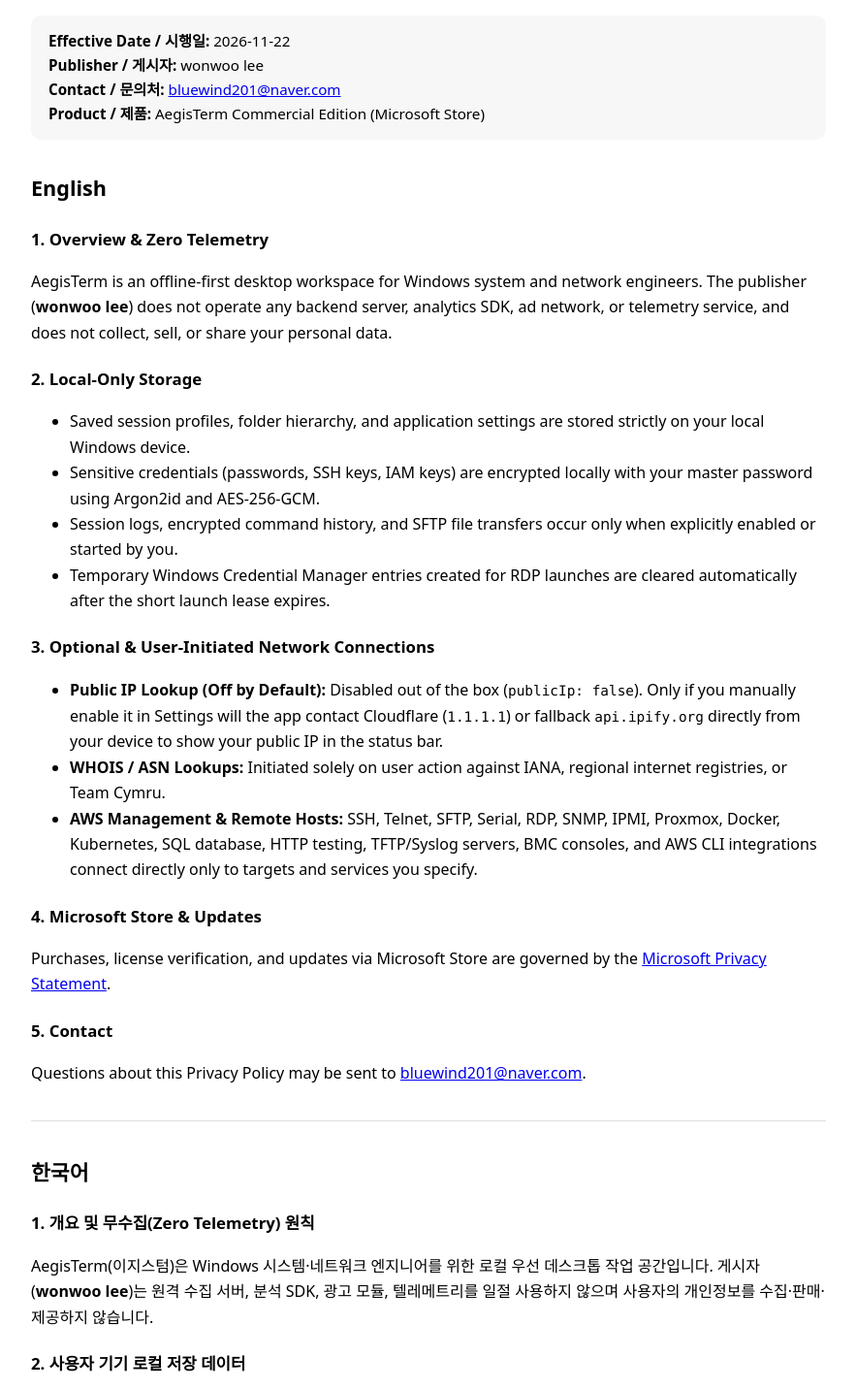
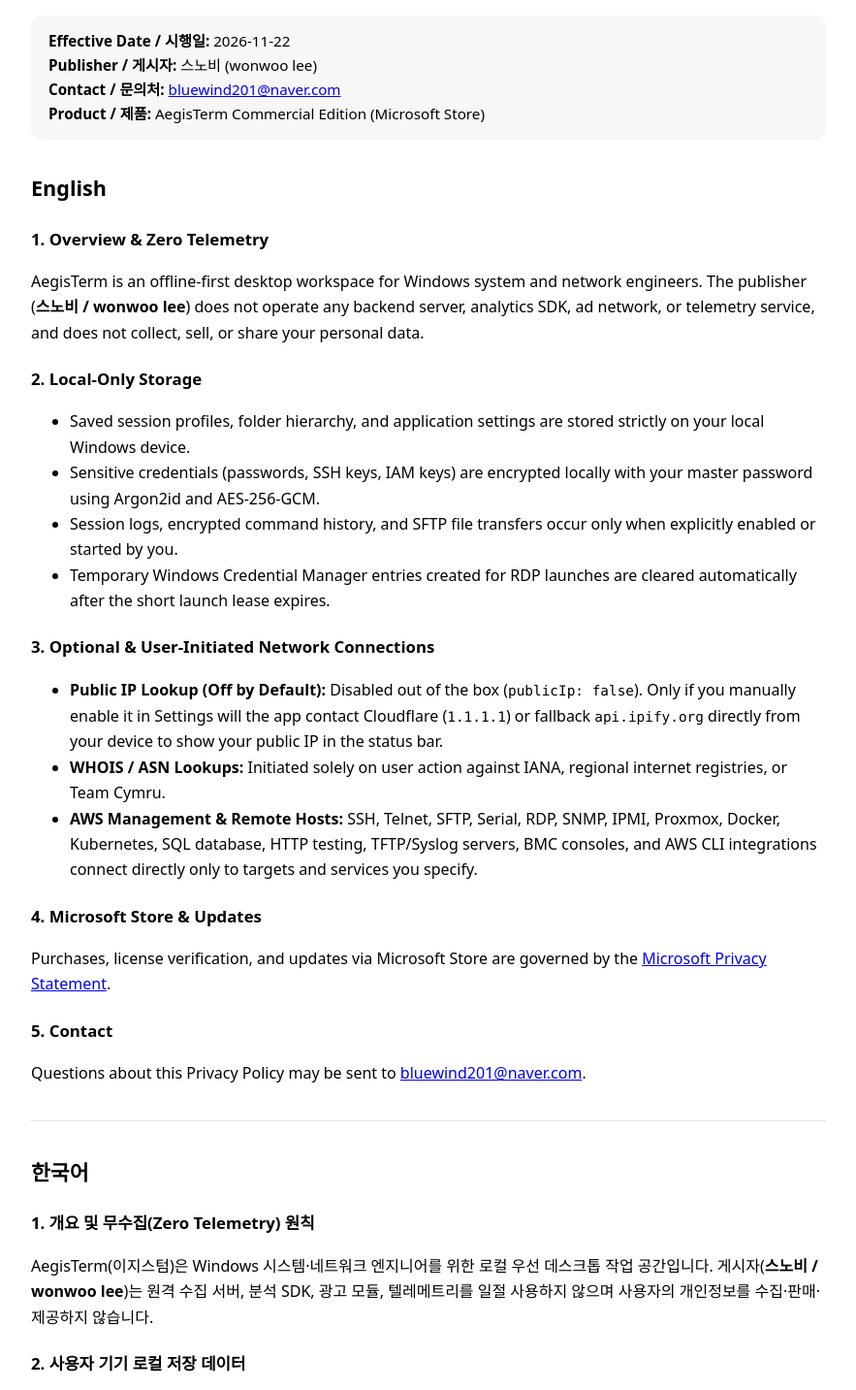
Before and after one commit to bluewind201/aegisterm-legal, a plain HTML site: page privacy.html in a window 1280 px wide. Shown: the part 102-1535 px from the top of the page at 97% size, without its empty margins (198-1081 px from the left). Drawn offline with Linux system fonts and the light colour scheme.

Commit message:
Update publisher name to 스노비 (wonwoo lee)

```diff
--- a/privacy.html
+++ b/privacy.html
@@ -19,7 +19,7 @@
   <h1>AegisTerm Privacy Policy / 개인정보 처리방침</h1>
   <div class="meta">
     <div><strong>Effective Date / 시행일:</strong> 2026-11-22</div>
-    <div><strong>Publisher / 게시자:</strong> wonwoo lee</div>
+    <div><strong>Publisher / 게시자:</strong> 스노비 (wonwoo lee)</div>
     <div><strong>Contact / 문의처:</strong> <a href="mailto:bluewind201@naver.com">bluewind201@naver.com</a></div>
     <div><strong>Product / 제품:</strong> AegisTerm Commercial Edition (Microsoft Store)</div>
   </div>
@@ -27,7 +27,7 @@
   <section lang="en">
     <h2>English</h2>
     <h3>1. Overview &amp; Zero Telemetry</h3>
-    <p>AegisTerm is an offline-first desktop workspace for Windows system and network engineers. The publisher (<strong>wonwoo lee</strong>) does not operate any backend server, analytics SDK, ad network, or telemetry service, and does not collect, sell, or share your personal data.</p>
+    <p>AegisTerm is an offline-first desktop workspace for Windows system and network engineers. The publisher (<strong>스노비 / wonwoo lee</strong>) does not operate any backend server, analytics SDK, ad network, or telemetry service, and does not collect, sell, or share your personal data.</p>
 
     <h3>2. Local-Only Storage</h3>
     <ul>
@@ -56,7 +56,7 @@
   <section lang="ko">
     <h2>한국어</h2>
     <h3>1. 개요 및 무수집(Zero Telemetry) 원칙</h3>
-    <p>AegisTerm(이지스텀)은 Windows 시스템·네트워크 엔지니어를 위한 로컬 우선 데스크톱 작업 공간입니다. 게시자(<strong>wonwoo lee</strong>)는 원격 수집 서버, 분석 SDK, 광고 모듈, 텔레메트리를 일절 사용하지 않으며 사용자의 개인정보를 수집·판매·제공하지 않습니다.</p>
+    <p>AegisTerm(이지스텀)은 Windows 시스템·네트워크 엔지니어를 위한 로컬 우선 데스크톱 작업 공간입니다. 게시자(<strong>스노비 / wonwoo lee</strong>)는 원격 수집 서버, 분석 SDK, 광고 모듈, 텔레메트리를 일절 사용하지 않으며 사용자의 개인정보를 수집·판매·제공하지 않습니다.</p>
 
     <h3>2. 사용자 기기 로컬 저장 데이터</h3>
     <ul>
```
Also changed, not shown: index.html (+1 -1 lines), eula.txt.
